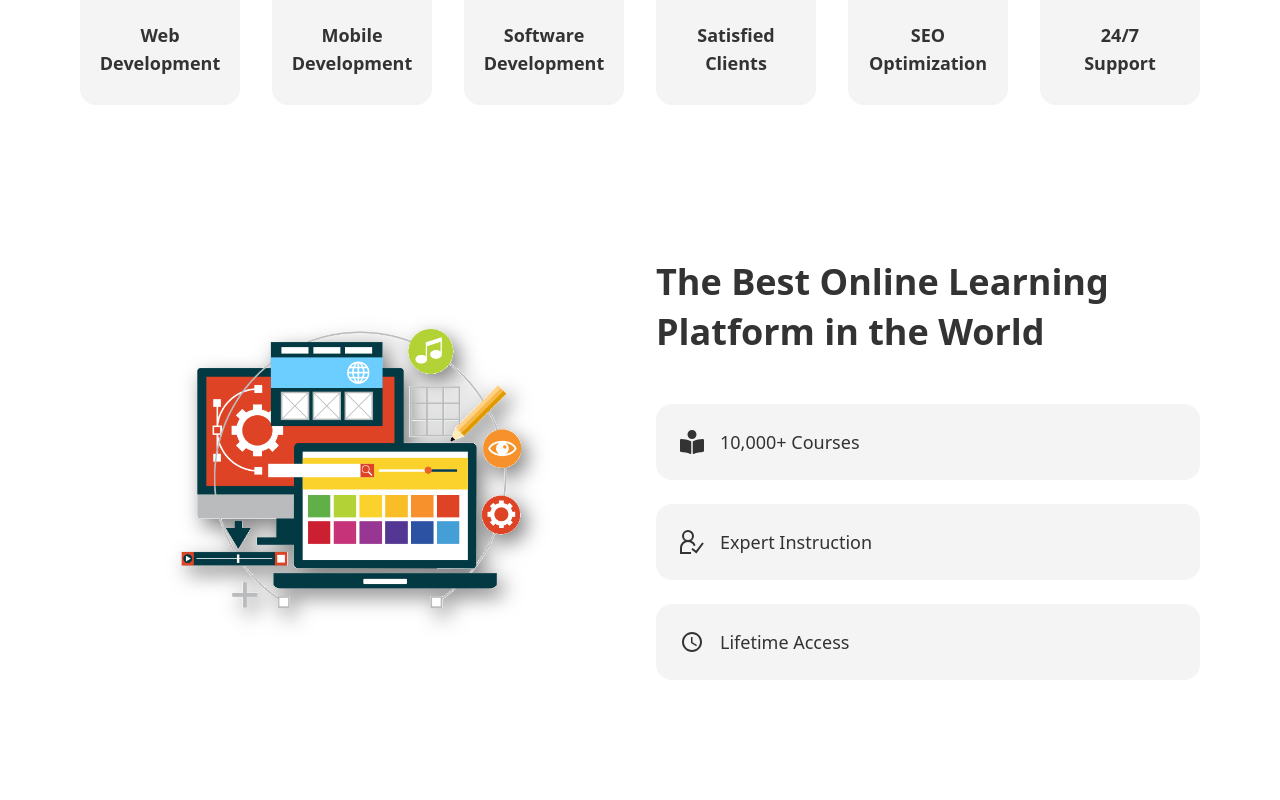
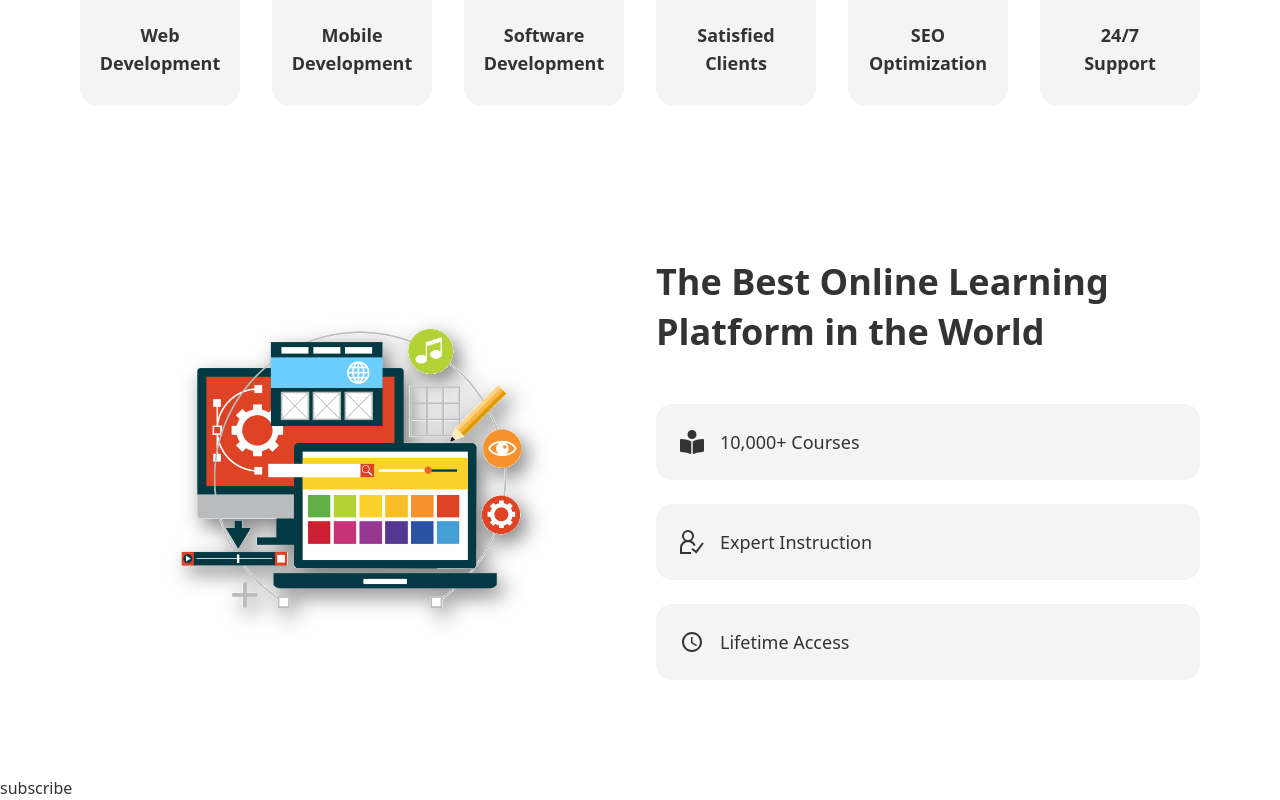
Before and after one commit to supunpramod/E-learning-Eductaion-website, a React (Vite) app: page / in a window 1280 px wide. Shown: the part 989-1789 px from the top of the page. Before the commit the page ends 1765 px from the top, so only its background shows below. Built offline with nearby package versions, Linux system fonts and the light colour scheme.

Commit message:
create the subscribe.jsx

```diff
--- a/src/App.jsx
+++ b/src/App.jsx
@@ -3,6 +3,9 @@ import Navbar from './components/Navbar/Navbar';
 import Hero from './components/Hero/Hero';
 import Services from './components/Services/Services';
 import Banner from './components/Banner/Banner';
+import Subscribe from './components/Subscribe/subscribe';
+
+
 
 
 
@@ -13,6 +16,8 @@ const App=()=>{
      <Hero/>
      <Services/>
      <Banner/>
+     <Subscribe/>
+
       </main>
   );
 };
--- /dev/null
+++ b/src/components/Subscribe/Subscribe.jsx
@@ -0,0 +1,14 @@
+import React from "react"
+
+
+
+const Subscribe = () => {
+    return (
+        <div>
+            subscribe
+
+        </div>
+    )
+}
+
+export default Subscribe
```
